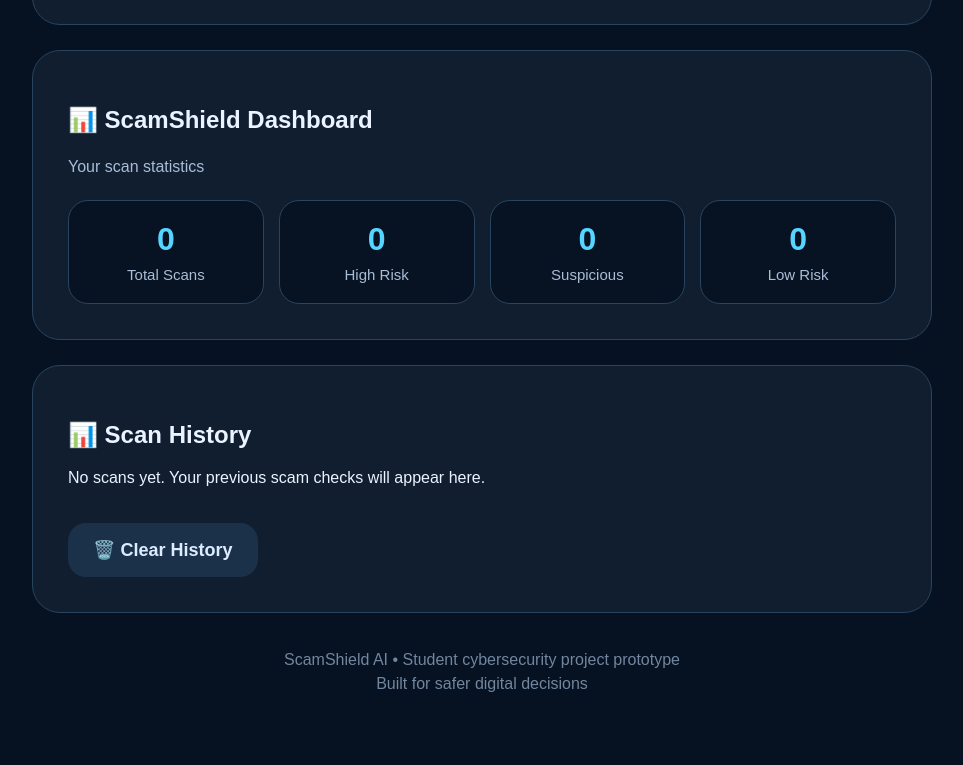
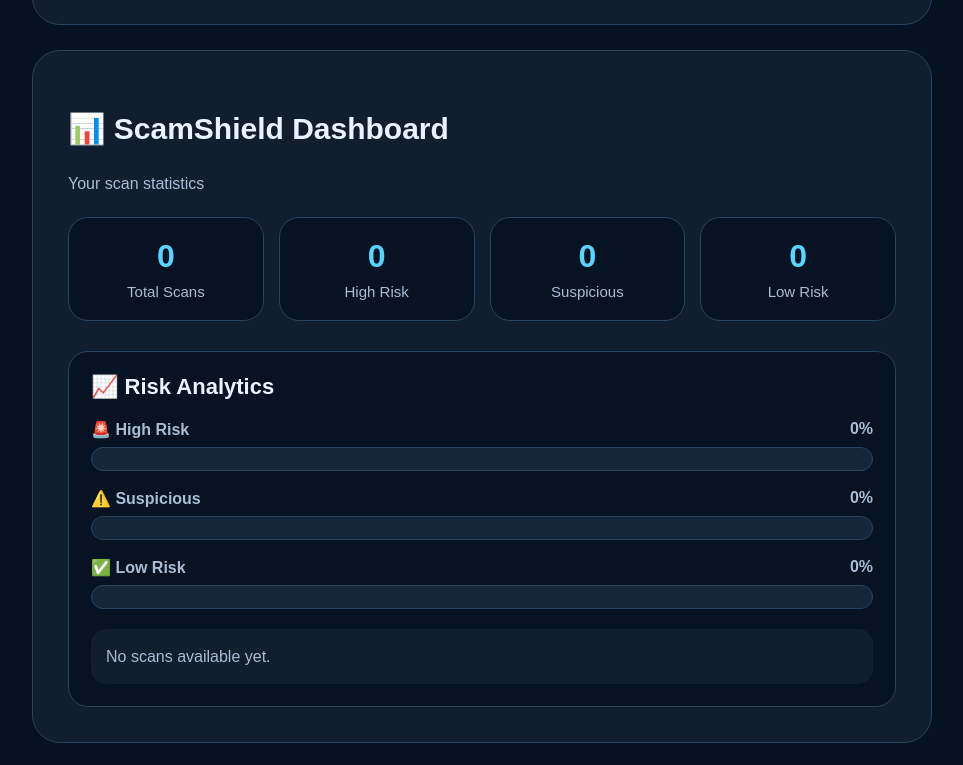
Before and after one commit to gunthapallisandeepreddy-ctrl/ScamShield-AI, a plain HTML site: page index.html in a window 1280 px wide. Shown: the part 868-1633 px from the top of the page, without its empty margins (158-1121 px from the left). Before the commit the page ends 1604 px from the top, so only its background shows below. Drawn offline with Linux system fonts and the light colour scheme.

Commit message:
Update index.html

```diff
--- a/index.html
+++ b/index.html
@@ -27,6 +27,10 @@ text-align:center;
 font-size:42px;
 color:#55d5ff;
 margin-bottom:12px;
+}
+
+h2{
+font-size:30px;
 }
 
 .subtitle{
@@ -196,6 +200,70 @@ color:#a9bdd6;
 margin-top:8px;
 }
 
+/* ANALYTICS */
+
+.analytics{
+margin-top:30px;
+padding:22px;
+background:#071222;
+border:1px solid #29445f;
+border-radius:20px;
+}
+
+.analytics-title{
+font-size:22px;
+font-weight:bold;
+margin-bottom:20px;
+}
+
+.bar-row{
+margin:18px 0;
+}
+
+.bar-label{
+display:flex;
+justify-content:space-between;
+margin-bottom:8px;
+color:#a9bdd6;
+font-weight:bold;
+}
+
+.bar-bg{
+height:24px;
+background:#16263a;
+border-radius:20px;
+overflow:hidden;
+border:1px solid #29445f;
+}
+
+.bar{
+height:100%;
+width:0%;
+border-radius:20px;
+transition:width .5s ease;
+}
+
+.high-bar{
+background:#e85d5d;
+}
+
+.suspicious-bar{
+background:#f0b84b;
+}
+
+.low-bar{
+background:#55d5ff;
+}
+
+.analytics-summary{
+margin-top:20px;
+padding:15px;
+border-radius:15px;
+background:#101e30;
+color:#a9bdd6;
+line-height:1.6;
+}
+
 .history-item{
 padding:18px;
 margin-top:12px;
@@ -292,7 +360,6 @@ Clear
 </button>
 
 </div>
-
 
 <div class="demo-buttons">
 
@@ -448,6 +515,63 @@ Your scan statistics
 <div class="stat">
 <div id="lowCount" class="stat-number">0</div>
 <div class="stat-label">Low Risk</div>
+</div>
+
+</div>
+
+
+<!-- RISK ANALYTICS -->
+
+<div class="analytics">
+
+<div class="analytics-title">
+📈 Risk Analytics
+</div>
+
+<div class="bar-row">
+
+<div class="bar-label">
+<span>🚨 High Risk</span>
+<span id="highPercent">0%</span>
+</div>
+
+<div class="bar-bg">
+<div id="highBar" class="bar high-bar"></div>
+</div>
+
+</div>
+
+
+<div class="bar-row">
+
+<div class="bar-label">
+<span>⚠️ Suspicious</span>
+<span id="suspiciousPercent">0%</span>
+</div>
+
+<div class="bar-bg">
+<div id="suspiciousBar" class="bar suspicious-bar"></div>
+</div>
+
+</div>
+
+
+<div class="bar-row">
+
+<div class="bar-label">
+<span>✅ Low Risk</span>
+<span id="lowPercent">0%</span>
+</div>
+
+<div class="bar-bg">
+<div id="lowBar" class="bar low-bar"></div>
+</div>
+
+</div>
+
+
+<div id="analyticsSummary" class="analytics-summary">
+No scans available yet.
 </div>
 
 </div>
@@ -712,6 +836,7 @@ why.push(
 );
 
 }
+
 else if(!https){
 
 urlRisk="⚠️ SUSPICIOUS";
@@ -720,6 +845,7 @@ urlDetails=
 "A URL was detected without HTTPS. Verify the destination before opening it.";
 
 }
+
 else{
 
 urlRisk="🟡 CHECK CAREFULLY";
@@ -768,6 +894,7 @@ summary=
 "This message contains multiple scam warning signs. Do not click suspicious links or share OTP, PIN, CVV or passwords.";
 
 }
+
 else if(score>=30){
 
 verdict="⚠️ SUSPICIOUS";
@@ -776,6 +903,7 @@ summary=
 "This message contains some suspicious characteristics. Verify the sender and request before taking any action.";
 
 }
+
 else{
 
 verdict="✅ LOW RISK";
@@ -796,6 +924,7 @@ whyHTML=
 "<li>No major suspicious characteristics were detected.</li>";
 
 }
+
 else{
 
 for(var i=0;i<why.length;i++){
@@ -818,6 +947,7 @@ signsHTML=
 "<li>No obvious warning signs detected.</li>";
 
 }
+
 else{
 
 for(var j=0;j<signs.length;j++){
@@ -878,7 +1008,6 @@ threatType
 renderHistory();
 
 updateDashboard();
-
 
 document.getElementById("result").scrollIntoView({
 behavior:"smooth"
@@ -969,7 +1098,6 @@ for(var i=0;i<scanHistory.length;i++){
 var item=scanHistory[i];
 
 html+=
-
 '<div class="history-item">'+
 
 '<div class="history-status">'+
@@ -1001,7 +1129,7 @@ list.innerHTML=html;
 }
 
 
-/* DASHBOARD */
+/* DASHBOARD + ANALYTICS */
 
 function updateDashboard(){
 
@@ -1023,6 +1151,7 @@ scanHistory[i].verdict.includes("HIGH RISK")
 high++;
 
 }
+
 else if(
 scanHistory[i].verdict.includes("SUSPICIOUS")
 ){
@@ -1030,6 +1159,7 @@ scanHistory[i].verdict.includes("SUSPICIOUS")
 suspicious++;
 
 }
+
 else if(
 scanHistory[i].verdict.includes("LOW RISK")
 ){
@@ -1040,6 +1170,8 @@ low++;
 
 }
 
+
+/* NUMBERS */
 
 document.getElementById("totalCount").innerText=
 total;
@@ -1052,6 +1184,83 @@ suspicious;
 
 document.getElementById("lowCount").innerText=
 low;
+
+
+/* PERCENTAGES */
+
+var highPercent=0;
+
+var suspiciousPercent=0;
+
+var lowPercent=0;
+
+if(total>0){
+
+highPercent=Math.round((high/total)*100);
+
+suspiciousPercent=Math.round((suspicious/total)*100);
+
+lowPercent=Math.round((low/total)*100);
+
+}
+
+
+/* BARS */
+
+document.getElementById("highBar").style.width=
+highPercent+"%";
+
+document.getElementById("suspiciousBar").style.width=
+suspiciousPercent+"%";
+
+document.getElementById("lowBar").style.width=
+lowPercent+"%";
+
+
+/* LABELS */
+
+document.getElementById("highPercent").innerText=
+highPercent+"%";
+
+document.getElementById("suspiciousPercent").innerText=
+suspiciousPercent+"%";
+
+document.getElementById("lowPercent").innerText=
+lowPercent+"%";
+
+
+/* SUMMARY */
+
+var summaryBox=
+document.getElementById("analyticsSummary");
+
+if(total===0){
+
+summaryBox.innerText=
+"No scans available yet.";
+
+}
+
+else if(high===total){
+
+summaryBox.innerText=
+"🚨 All scanned messages are currently classified as High Risk by the prototype.";
+
+}
+
+else if(low===total){
+
+summaryBox.innerText=
+"✅ All scanned messages are currently classified as Low Risk by the prototype.";
+
+}
+
+else{
+
+summaryBox.innerText=
+"Your scans are distributed across High Risk, Suspicious and Low Risk categories.";
+
+}
 
 }
 
```
